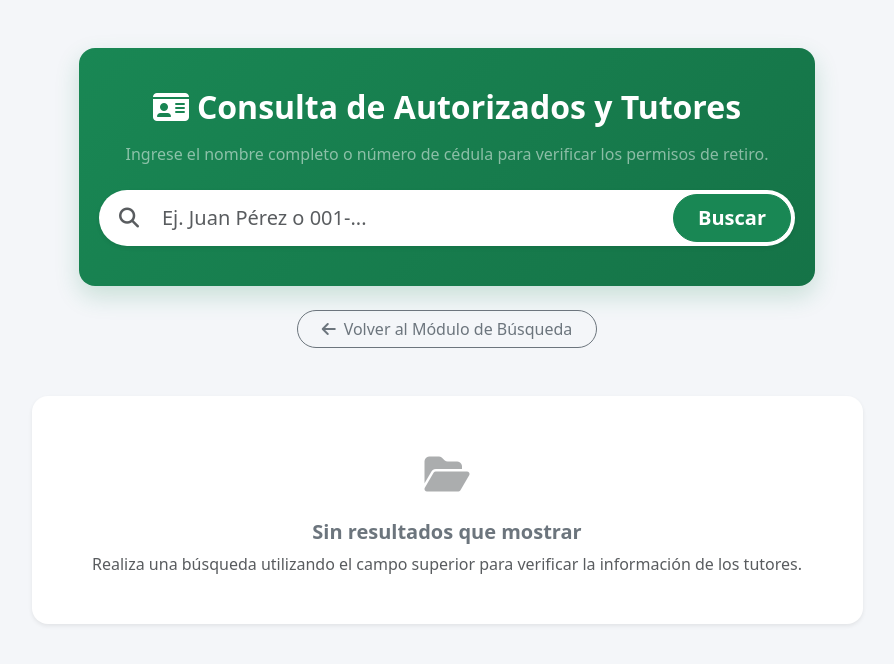
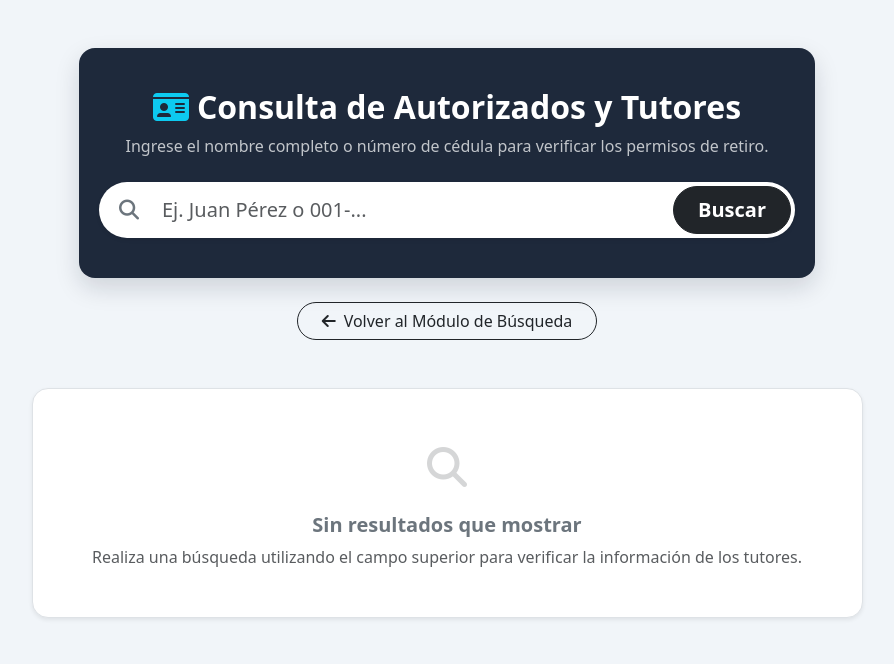
Before and after one commit to jesus271828/sigem-mami-luisa, a Flask app: page /buscar_autorizado in a window 1280 px wide. Shown: the top 664 px of the page, without its empty margins (193-1087 px from the left). Run offline with Flask 3, Linux system fonts and the light colour scheme; the visitor is signed in with stand-in values (Sample User, id 1); data that the repository does not hold is empty; some libraries are stand-ins or nearby versions.

Commit message:
Mensaje de los cambios

```diff
--- a/templates/buscar_autorizado.html
+++ b/templates/buscar_autorizado.html
@@ -10,26 +10,28 @@
     <link rel="stylesheet" href="https://cdnjs.cloudflare.com/ajax/libs/font-awesome/6.4.0/css/all.min.css">
     <style>
         body {
-            background-color: #f4f6f9;
+            background-color: #f1f5f9;
             font-family: system-ui, -apple-system, "Segoe UI", Roboto, "Helvetica Neue", Arial, sans-serif;
         }
         .search-container {
-            background: linear-gradient(135deg, #198754 0%, #157347 100%);
+            background: linear-gradient(135text, #1e293b 0%, #0f172a 100%);
+            background-color: #1e293b;
             border-radius: 16px;
             color: white;
             padding: 40px 20px;
-            box-shadow: 0 10px 25px rgba(25, 135, 84, 0.2);
+            box-shadow: 0 10px 25px rgba(15, 23, 42, 0.15);
         }
         .card-aut {
             border: none;
             background-color: #ffffff;
             border-radius: 16px;
-            box-shadow: 0 4px 20px rgba(0, 0, 0, 0.05);
+            box-shadow: 0 4px 20px rgba(0, 0, 0, 0.04);
             transition: transform 0.2s ease, box-shadow 0.2s ease;
             overflow: hidden;
+            border-left: 5px solid #0284c7;
         }
         .card-aut:hover {
-            transform: translateY(-3px);
+            transform: translateY(-2px);
             box-shadow: 0 8px 25px rgba(0, 0, 0, 0.08);
         }
         .avatar-circle {
@@ -37,41 +39,46 @@
             height: 130px;
             object-fit: cover;
             border-radius: 50%;
-            border: 4px solid #f8f9fa;
-            box-shadow: 0 4px 12px rgba(0,0,0,0.1);
+            border: 4px solid #f1f5f9;
+            box-shadow: 0 4px 12px rgba(0,0,0,0.08);
         }
         .avatar-circle-sm {
             width: 75px;
             height: 75px;
             object-fit: cover;
             border-radius: 50%;
-            border: 3px solid #f8f9fa;
-            box-shadow: 0 2px 8px rgba(0,0,0,0.1);
+            border: 3px solid #f1f5f9;
+            box-shadow: 0 2px 8px rgba(0,0,0,0.08);
         }
         .student-box {
-            background-color: #f8f9fa;
+            background-color: #f8fafc;
             border-radius: 12px;
-            border: 1px solid #e9ecef;
+            border: 1px solid #e2e8f0;
+        }
+        .badge-parentesco {
+            background-color: #e0f2fe;
+            color: #0369a1;
+            font-weight: 600;
         }
     </style>
 </head>
 <body>
 
     <div class="container my-5">
-        <!-- Encabezado y Buscador Premium -->
+        <!-- Encabezado y Buscador Estilo Ejecutivo -->
         <div class="row justify-content-center mb-5">
             <div class="col-lg-8 text-center">
                 <div class="search-container mb-4">
-                    <h2 class="fw-bold mb-3"><i class="fas fa-id-card me-2"></i>Consulta de Autorizados y Tutores</h2>
-                    <p class="text-white-50 mb-4">Ingrese el nombre completo o número de cédula para verificar los permisos de retiro.</p>
+                    <h2 class="fw-bold mb-2 text-white"><i class="fas fa-id-card me-2 text-info"></i>Consulta de Autorizados y Tutores</h2>
+                    <p class="text-light opacity-75 mb-4">Ingrese el nombre completo o número de cédula para verificar los permisos de retiro.</p>
                     <form method="POST" action="{{ url_for('buscar_autorizado') }}" class="input-group input-group-lg shadow-sm bg-white p-1 rounded-pill">
-                        <span class="input-group-text bg-transparent border-0 ps-3 text-muted"><i class="fas fa-search"></i></span>
+                        <span class="input-group-text bg-transparent border-0 ps-3 text-secondary"><i class="fas fa-search"></i></span>
                         <input type="text" name="criterio" value="{{ criterio | default('') }}" class="form-control border-0 shadow-none ps-2" placeholder="Ej. Juan Pérez o 001-..." required>
-                        <button class="btn btn-success px-4 rounded-pill fw-semibold" type="submit">Buscar</button>
+                        <button class="btn btn-dark px-4 rounded-pill fw-semibold" type="submit">Buscar</button>
                     </form>
                 </div>
                 <div>
-                    <a href="/menu_buscar" class="btn btn-outline-secondary rounded-pill px-4"><i class="fas fa-arrow-left me-2"></i>Volver al Módulo de Búsqueda</a>
+                    <a href="/menu_buscar" class="btn btn-outline-dark rounded-pill px-4"><i class="fas fa-arrow-left me-2"></i>Volver al Módulo de Búsqueda</a>
                 </div>
             </div>
         </div>
@@ -82,7 +89,7 @@
                 {% if autorizados %}
                     <div class="d-flex align-items-center justify-content-between mb-4">
                         <h5 class="text-secondary fw-bold mb-0">Resultados de la búsqueda</h5>
-                        <span class="badge bg-success bg-opacity-10 text-success px-3 py-2 rounded-pill fs-6">
+                        <span class="badge bg-dark bg-opacity-10 text-dark px-3 py-2 rounded-pill fs-6">
                             {{ autorizados|length }} registro(s) encontrado(s)
                         </span>
                     </div>
@@ -106,22 +113,22 @@
                                         </div>
                                     {% endif %}
                                 </div>
-                                <span class="badge bg-success text-white px-3 py-2 rounded-pill fw-normal">
-                                    <i class="fas fa-heart me-1"></i> Parentesco: {{ aut.parentesco }}
+                                <span class="badge badge-parentesco px-3 py-2 rounded-pill">
+                                    <i class="fas fa-user-shield me-1"></i> Parentesco: {{ aut.parentesco }}
                                 </span>
                             </div>
 
                             <!-- Columna 2: Datos Personales y Estudiante Asociado -->
                             <div class="col-md-8 ps-md-4 mt-3 mt-md-0">
                                 <div class="mb-3">
-                                    <span class="text-uppercase text-muted fs-7 fw-bold tracking-wider">Autorizado</span>
+                                    <span class="text-uppercase text-muted fs-7 fw-bold tracking-wider" style="font-size: 0.75rem;">Autorizado</span>
                                     <h3 class="text-dark fw-bold mb-1">{{ aut.nombre_completo }}</h3>
-                                    <p class="text-muted mb-0"><i class="fas fa-id-card-clip me-1 text-success"></i> Cédula: <span class="text-dark fw-semibold">{{ aut.cedula }}</span></p>
+                                    <p class="text-muted mb-0"><i class="fas fa-id-card-clip me-1 text-primary"></i> Cédula: <span class="text-dark fw-semibold">{{ aut.cedula }}</span></p>
                                 </div>
 
                                 <!-- Contenedor del Estudiante Asociado -->
                                 <div class="student-box p-3">
-                                    <div class="small fw-bold text-primary mb-2 text-uppercase"><i class="fas fa-child me-1"></i> Estudiante Autorizado a Retirar</div>
+                                    <div class="small fw-bold text-secondary mb-2 text-uppercase" style="letter-spacing: 0.5px;"><i class="fas fa-graduation-cap me-1"></i> Estudiante Autorizado a Retirar</div>
                                     <div class="row align-items-center">
                                         <!-- Foto del Estudiante -->
                                         <div class="col-auto">
@@ -132,7 +139,7 @@
                                                     <img src="{{ url_for('static', filename=aut.foto_estudiante) }}" class="avatar-circle-sm" alt="Foto Estudiante">
                                                 {% endif %}
                                             {% else %}
-                                                <div class="avatar-circle-sm bg-primary text-white d-flex align-items-center justify-content-center">
+                                                <div class="avatar-circle-sm bg-dark text-white d-flex align-items-center justify-content-center">
                                                     <i class="fas fa-user-graduate fa-lg"></i>
                                                 </div>
                                             {% endif %}
@@ -141,8 +148,8 @@
                                         <div class="col">
                                             <h5 class="fw-bold text-dark mb-1">{{ aut.nombres or 'No registrado' }} {{ aut.apellidos or '' }}</h5>
                                             <div class="d-flex flex-wrap gap-2">
-                                                <span class="badge bg-light text-dark border">Curso: {{ aut.grado or 'No especificado' }}</span>
-                                                <span class="badge bg-light text-muted border">ID: {{ aut.id_estudiante or 'N/A' }}</span>
+                                                <span class="badge bg-white text-secondary border">Curso: {{ aut.grado or 'No especificado' }}</span>
+                                                <span class="badge bg-white text-muted border">ID: {{ aut.id_estudiante or 'N/A' }}</span>
                                             </div>
                                         </div>
                                     </div>
@@ -154,8 +161,8 @@
                     {% endfor %}
 
                 {% else %}
-                    <div class="text-center py-5 bg-white rounded-4 shadow-sm p-5">
-                        <div class="text-muted fs-1 mb-3"><i class="fas fa-folder-open opacity-50"></i></div>
+                    <div class="text-center py-5 bg-white rounded-4 shadow-sm p-5 border">
+                        <div class="text-muted fs-1 mb-3"><i class="fas fa-search opacity-25"></i></div>
                         <h5 class="text-secondary fw-bold">Sin resultados que mostrar</h5>
                         <p class="text-muted mb-0">Realiza una búsqueda utilizando el campo superior para verificar la información de los tutores.</p>
                     </div>
```
